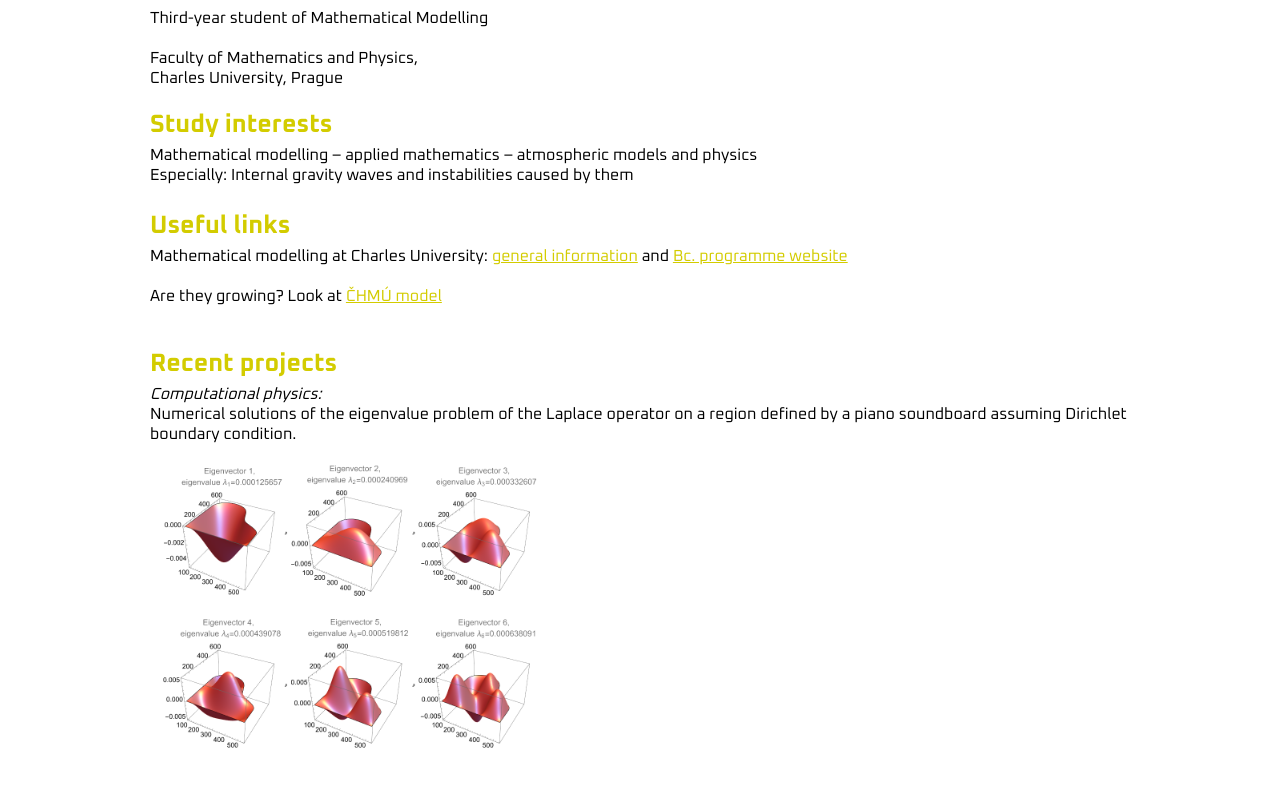
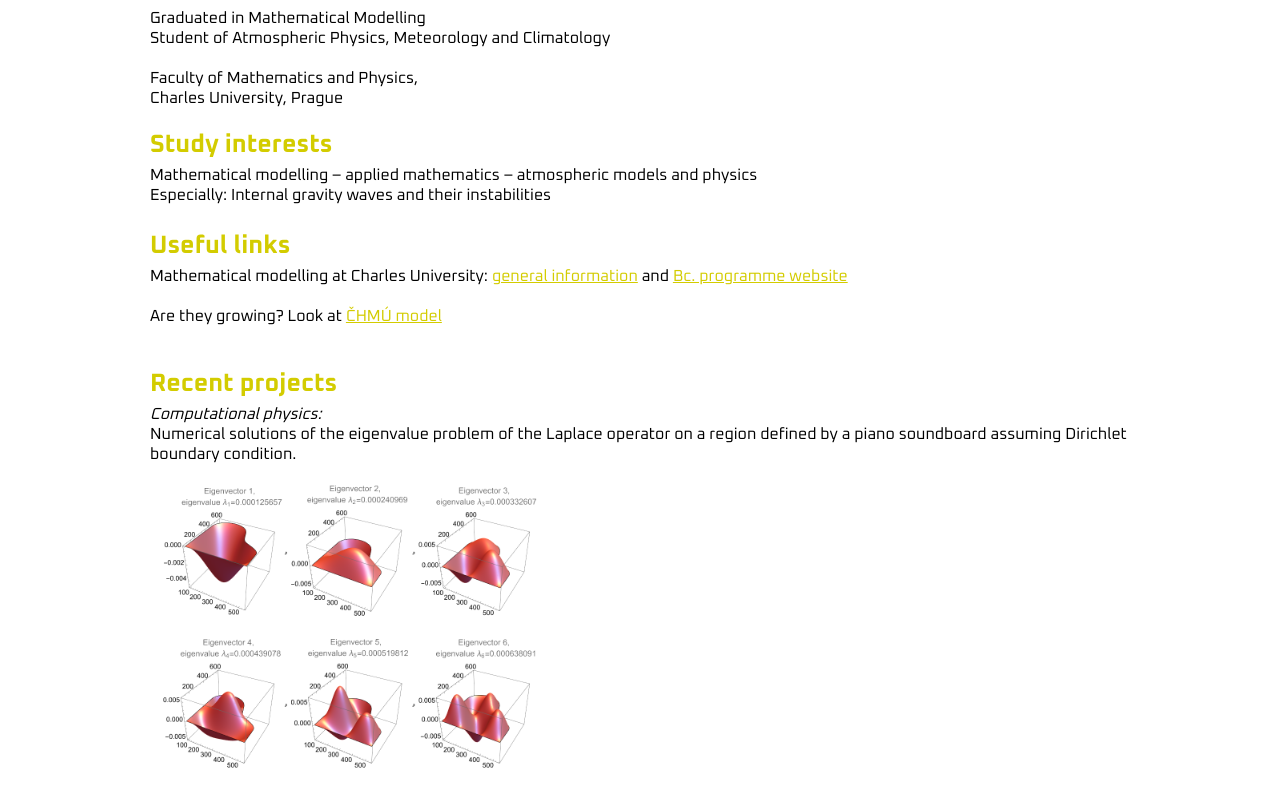
Before and after one commit to simbarton/simbarton.github.io, a plain HTML site: page index.html in a window 1280 px wide. Shown: the part 114-909 px from the top of the page. Drawn offline with nearby package versions, Linux system fonts and the light colour scheme.

Commit message:
Update index.html

```diff
--- a/index.html
+++ b/index.html
@@ -99,7 +99,8 @@
     <div class="padded-text">
         <h1 style="font-size:35px;">Šimon Bartoň</h1>
         <p>
-            Third-year student of Mathematical Modelling<br>
+            Graduated in Mathematical Modelling<br>
+            Student of Atmospheric Physics, Meteorology and Climatology<br>
             <br>
             Faculty of Mathematics and Physics,<br>
             Charles University, Prague<br>
@@ -107,8 +108,8 @@
 
         <h2 style="font-size:25px;">Study interests</h2>
         <p>
-            Mathematical modelling – applied mathematics – atmospheric models and physics <br>
-            Especially: Internal gravity waves and instabilities caused by them
+            Mathematical modelling – applied mathematics – atmospheric models and physics<br>
+            Especially: Internal gravity waves and their instabilities
         </p>
 
         <h3 style="font-size:25px;">Useful links</h3>
```
